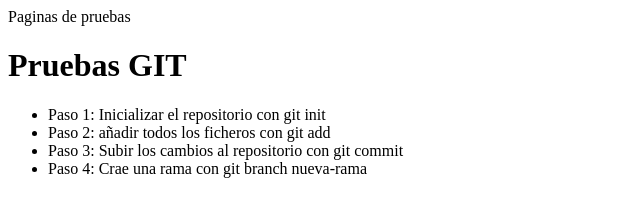
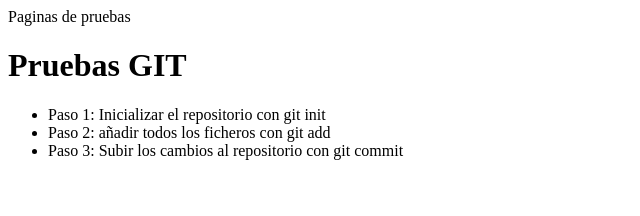
Before and after one commit to StevenRamirez0210/StevenOnline, a plain HTML site: page index.html in a window 1280 px wide. Shown: the whole page, without its empty margins (0-640 px from the left). Drawn offline with Linux system fonts and the light colour scheme.

```diff
--- a/index.html
+++ b/index.html
@@ -8,7 +8,6 @@
 			<li>Paso 1: Inicializar el repositorio con git init</li>
 			<li>Paso 2: añadir todos los ficheros con git add</li>
 			<li>Paso 3: Subir los cambios al repositorio con git commit</li>
-			<li>Paso 4: Crae una rama con  git branch nueva-rama</li>
 		</ul>
 	</body>
 </html>
```
